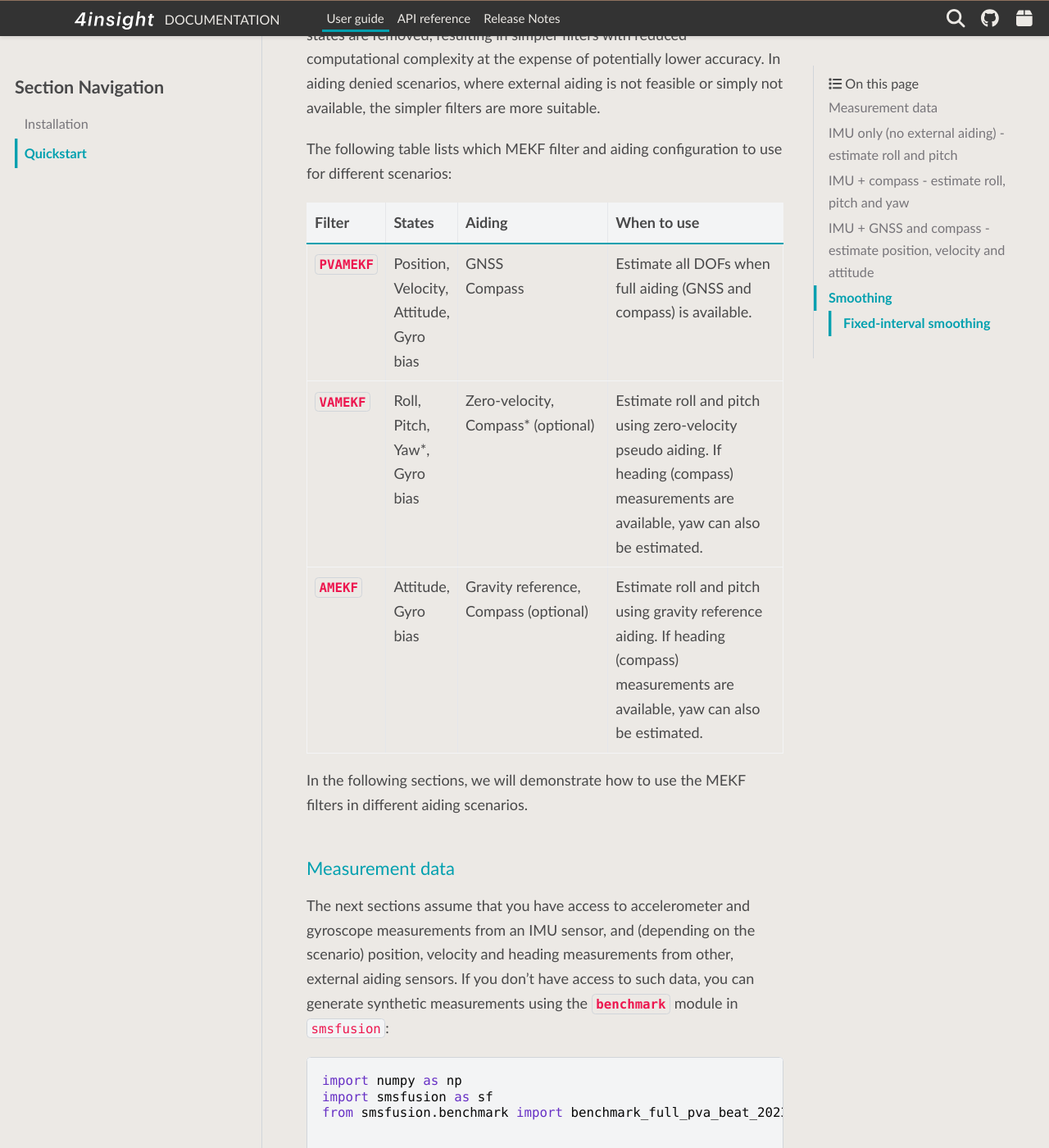
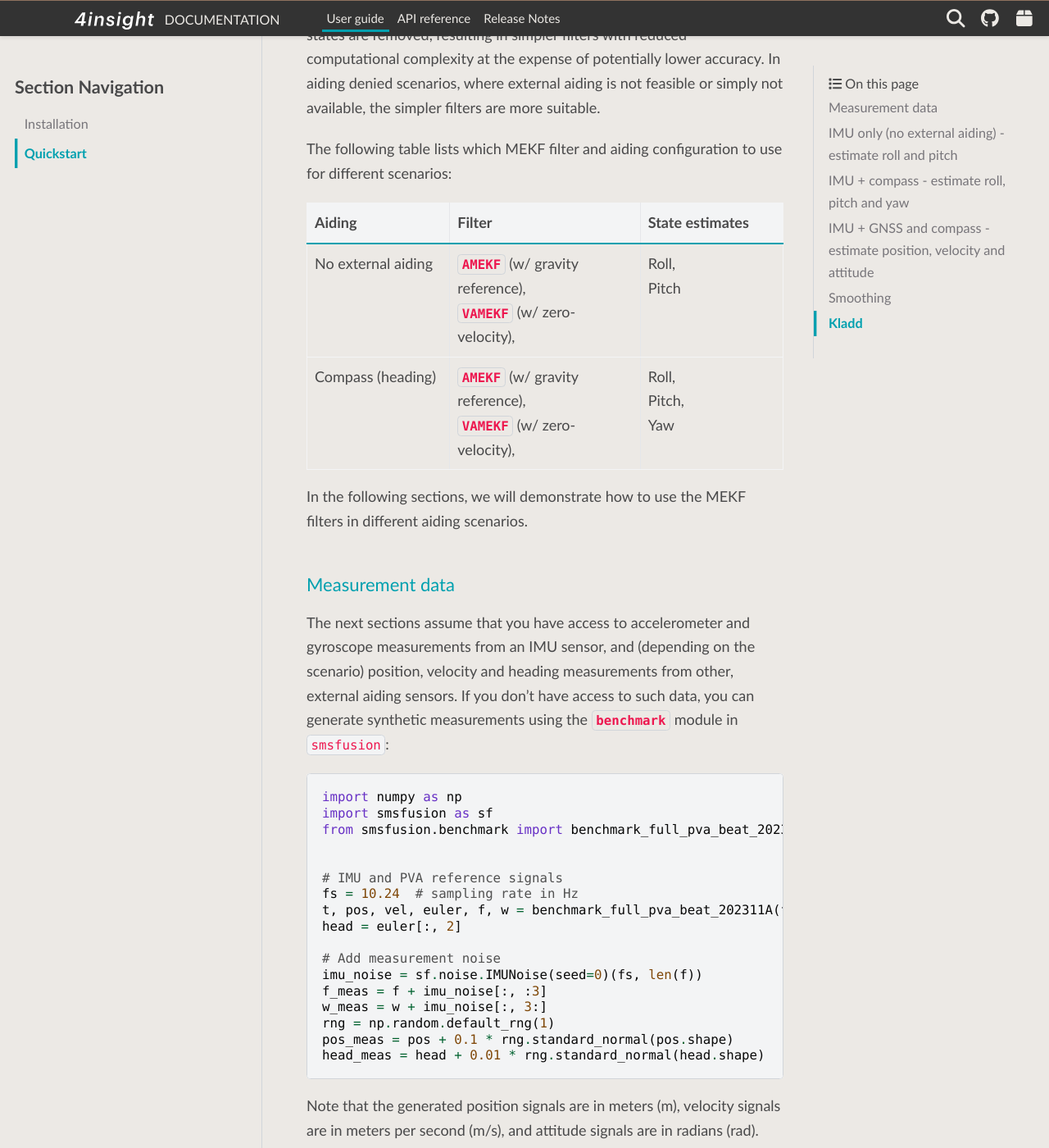
Before and after one commit to 4Subsea/smsfusion-python, a Sphinx documentation site: the page built from docs/user_guide/quickstart.rst, in a window 1280 px wide and 1400 px high, scrolled down 752 px. Shown: the whole window at 82% size. Built offline with Sphinx 7.4.7 and the PyData theme 0.15.4, drawn with Linux system fonts in a browser that asks for light colours; some of the changed text lies outside the part shown.

Commit message:
some changes

```diff
--- a/docs/user_guide/quickstart.rst
+++ b/docs/user_guide/quickstart.rst
@@ -28,36 +28,22 @@
 
 .. list-table::
    :header-rows: 1
-   :widths: 10 15 35 40
+   :widths: 30 40 30
 
-   * - Filter
-     - States
-     - Aiding
-     - When to use
-   * - :class:`~smsfusion.PVAMEKF`
-     - | Position,
-       | Velocity,
-       | Attitude,
-       | Gyro bias
-     - | GNSS
-       | Compass
-     - Estimate all DOFs when full aiding (GNSS and compass) is available.
-   * - :class:`~smsfusion.VAMEKF`
+   * - Aiding
+     - Filter
+     - State estimates
+   * - No external aiding
+     - | :class:`~smsfusion.AMEKF` (w/ gravity reference),
+       | :class:`~smsfusion.VAMEKF` (w/ zero-velocity),
+     - | Roll,
+       | Pitch
+   * - Compass (heading)
+     - | :class:`~smsfusion.AMEKF` (w/ gravity reference),
+       | :class:`~smsfusion.VAMEKF` (w/ zero-velocity),
      - | Roll,
        | Pitch,
-       | Yaw*,
-       | Gyro bias
-     - | Zero-velocity,
-       | Compass* (optional)
-     - Estimate roll and pitch using zero-velocity pseudo aiding. If heading (compass)
-       measurements are available, yaw can also be estimated.
-   * - :class:`~smsfusion.AMEKF`
-     - | Attitude,
-       | Gyro bias
-     - | Gravity reference,
-       | Compass (optional)
-     - Estimate roll and pitch using gravity reference aiding. If heading (compass)
-       measurements are available, yaw can also be estimated.
+       | Yaw
 
 In the following sections, we will demonstrate how to use the MEKF filters in
 different aiding scenarios.
@@ -302,3 +288,40 @@
     pos_est = smoother.position()
     vel_est = smoother.velocity()
     euler_est = smoother.euler()
+
+
+Kladd
+-----
+
+.. list-table::
+   :header-rows: 1
+   :widths: 10 15 35 40
+
+   * - Filter
+     - States
+     - Aiding
+     - When to use
+   * - :class:`~smsfusion.PVAMEKF`
+     - | Position,
+       | Velocity,
+       | Attitude,
+       | Gyro bias
+     - | GNSS
+       | Compass
+     - Estimate all DOFs when full aiding (GNSS and compass) is available.
+   * - :class:`~smsfusion.VAMEKF`
+     - | Roll,
+       | Pitch,
+       | Yaw*,
+       | Gyro bias
+     - | Zero-velocity,
+       | Compass* (optional)
+     - Estimate roll and pitch using zero-velocity pseudo aiding. If heading (compass)
+       measurements are available, yaw can also be estimated.
+   * - :class:`~smsfusion.AMEKF`
+     - | Attitude,
+       | Gyro bias
+     - | Gravity reference,
+       | Compass (optional)
+     - Estimate roll and pitch using gravity reference aiding. If heading (compass)
+       measurements are available, yaw can also be estimated.
```
